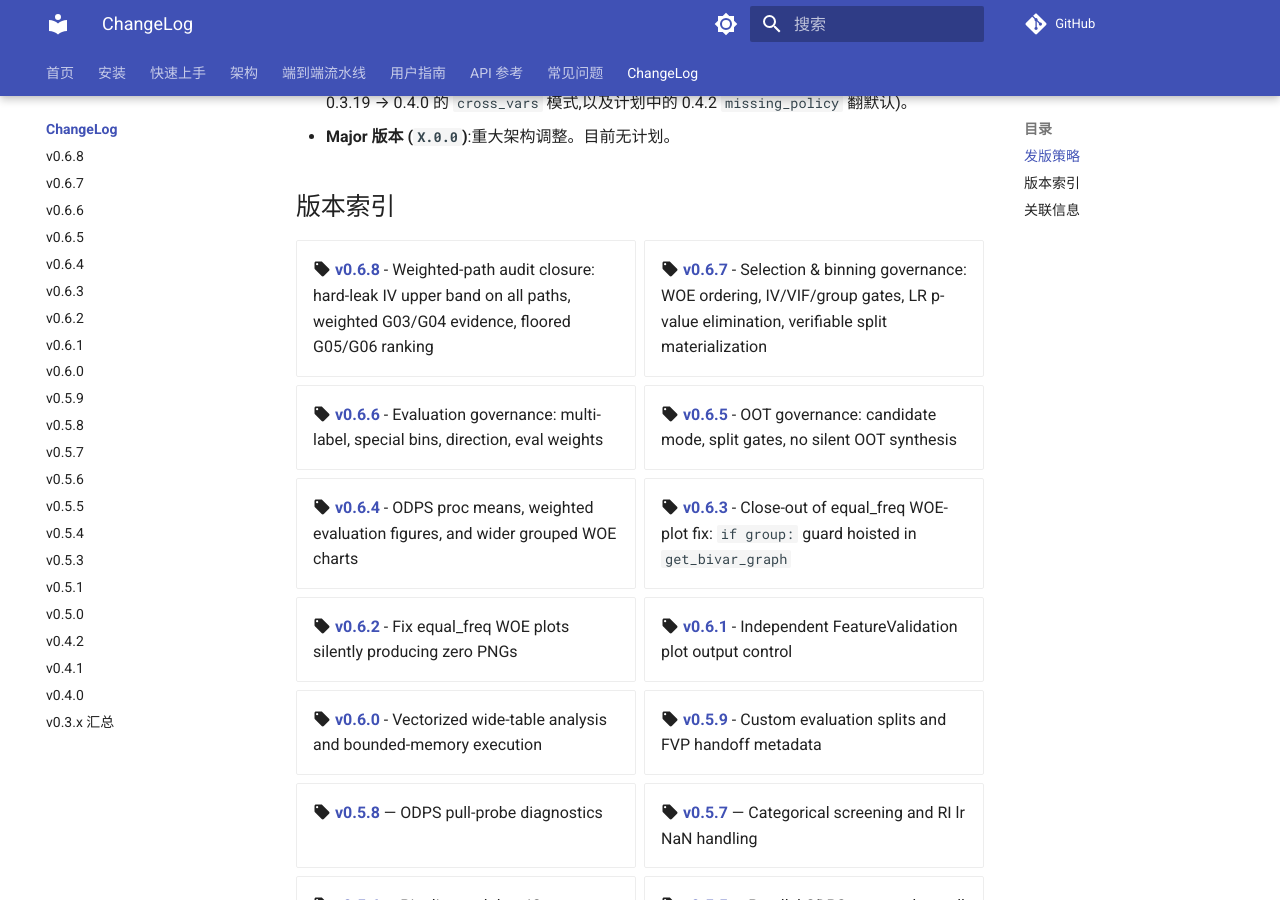
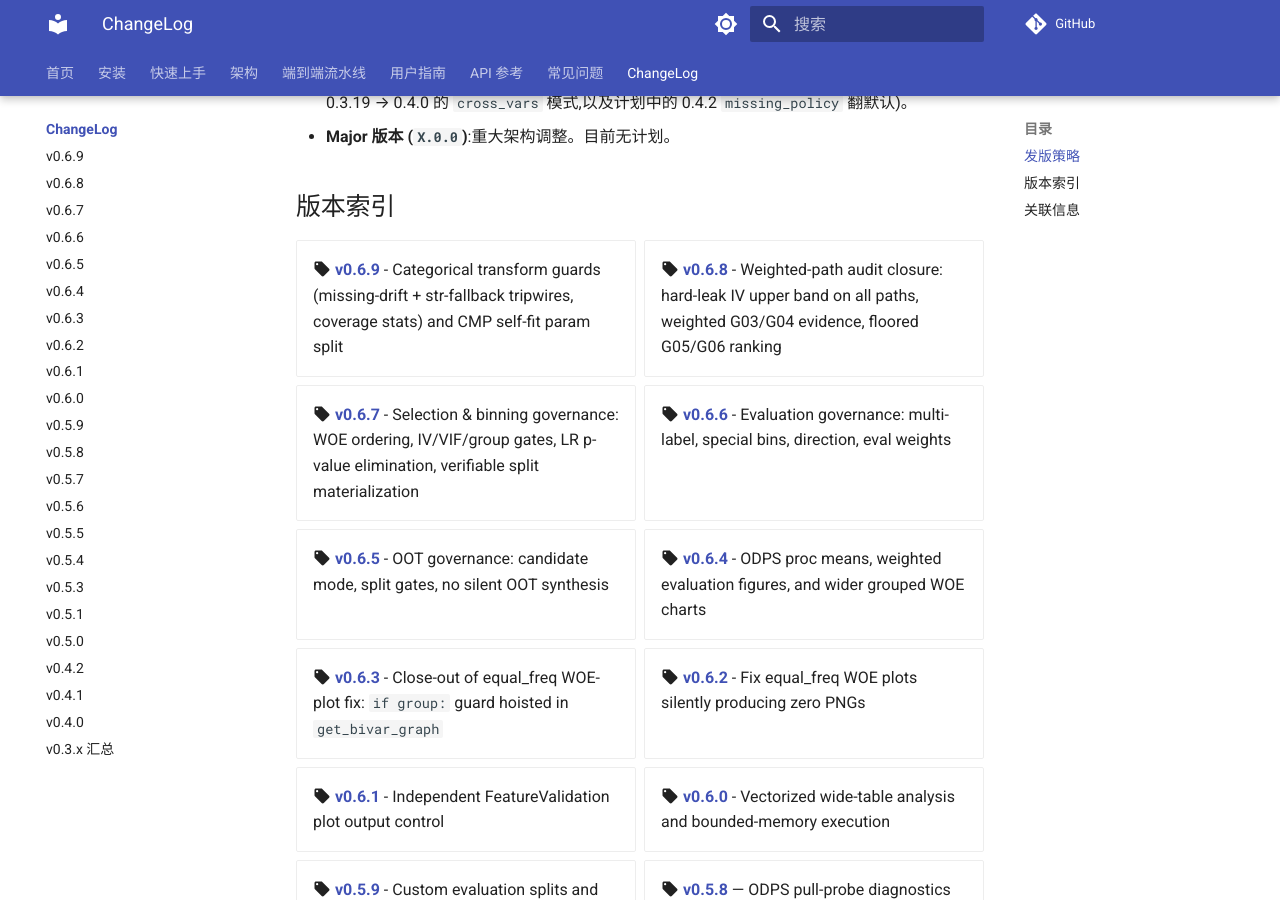
Before and after one commit to Kyle-J-Sun/SuperModelingFactory_doc, an MkDocs documentation site: the page built from docs/changelog/index.md, in a window 1280 px wide and 900 px high, scrolled down 390 px. Built offline with MkDocs 1.6.1 and Material for MkDocs 9.7.7, drawn with Linux system fonts in a browser that asks for light colours; comment, search, counter and statistics services are not loaded.

Commit message:
docs: add v0.6.9 release notes
G18 categorical transform guards (missing-drift + str()-fallback
tripwires, per-feature coverage stats) and the CMP monotone self-fit
init/fit param split, from the CDC field-report requalification.

Claude-Session: https://claude.ai/code/session_01Tbu5oschtUV7LTMXfMnFXj

```diff
--- a/docs/changelog/index.md
+++ b/docs/changelog/index.md
@@ -11,6 +11,8 @@ SuperModelingFactory 各版本迭代总览。所有 `0.3.x` 发布在成型的
 ## 版本索引
 
 <div class="grid cards" markdown>
+- :material-tag: **[v0.6.9](v0.6.9.md)** - Categorical transform guards (missing-drift + str-fallback tripwires, coverage stats) and CMP self-fit param split
+
 - :material-tag: **[v0.6.8](v0.6.8.md)** - Weighted-path audit closure: hard-leak IV upper band on all paths, weighted G03/G04 evidence, floored G05/G06 ranking
 
 - :material-tag: **[v0.6.7](v0.6.7.md)** - Selection & binning governance: WOE ordering, IV/VIF/group gates, LR p-value elimination, verifiable split materialization
--- a/mkdocs.yml
+++ b/mkdocs.yml
@@ -162,6 +162,7 @@ nav:
   - 常见问题: faq.md
   - ChangeLog:
       - changelog/index.md
+      - v0.6.9: changelog/v0.6.9.md
       - v0.6.8: changelog/v0.6.8.md
       - v0.6.7: changelog/v0.6.7.md
       - v0.6.6: changelog/v0.6.6.md
```
Also changed, not shown: docs/changelog/v0.6.9.md (added, +27 -0 lines).
